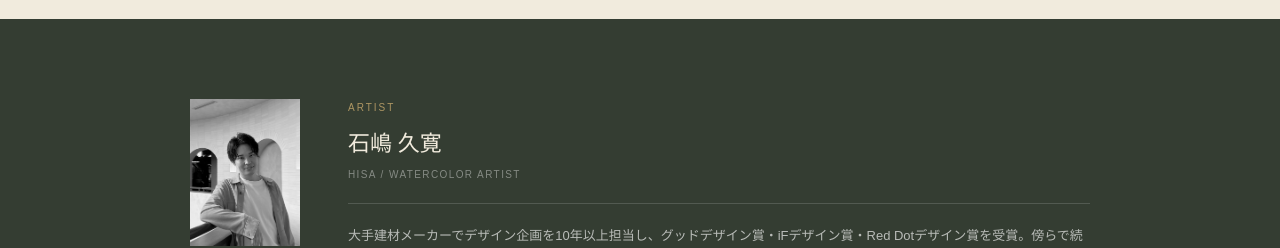
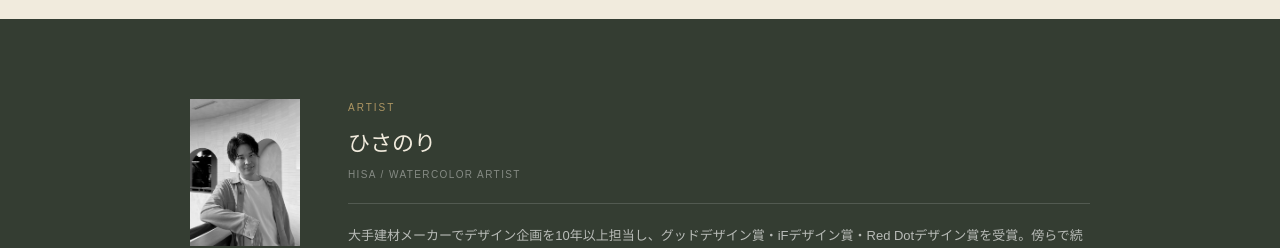
Before and after one commit to ishijima8141-sudo/hisakann-site, a Next.js app: page /lp in a window 1280 px wide. Shown: the part 2220-2468 px from the top of the page. Built offline with nearby package versions, Linux system fonts and the light colour scheme; no server answers.

Commit message:
LP: rename profile to ひさのり

```diff
--- a/app/lp/page.tsx
+++ b/app/lp/page.tsx
@@ -252,7 +252,7 @@ export default function LPPage() {
               fontSize: 10, letterSpacing: '0.2em', color: 'var(--lp-gold)',
               fontFamily: 'Hiragino Sans, sans-serif', marginBottom: 8
             }}>ARTIST</p>
-            <h2 style={{ fontSize: 22, fontWeight: 400, marginBottom: 4 }}>石嶋 久寛</h2>
+            <h2 style={{ fontSize: 22, fontWeight: 400, marginBottom: 4 }}>ひさのり</h2>
             <p style={{
               fontFamily: 'Hiragino Sans, sans-serif', fontSize: 10,
               color: 'rgba(255,255,255,0.4)', letterSpacing: '0.14em', marginBottom: 20
```
